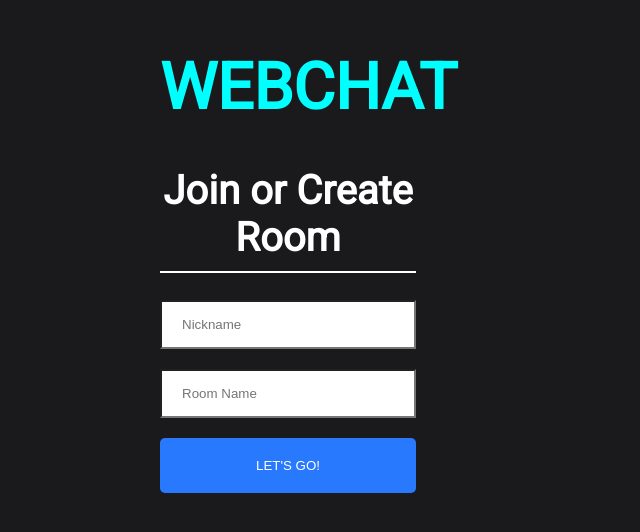
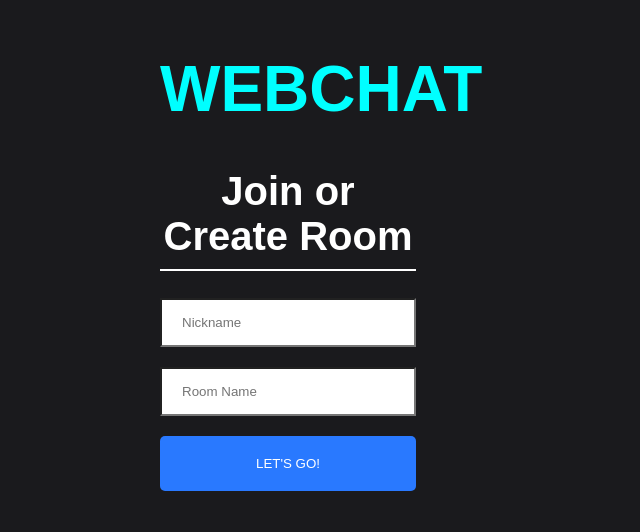
Before and after one commit to Senophyx/pocket-chat-client, a React (Create React App) app: page / in a window 1280 px wide. Shown: the part 150-682 px from the top of the page, without its empty margins (352-992 px from the left). Built offline with nearby package versions, Linux system fonts and the light colour scheme.

Commit message:
Update Join.css

```diff
--- a/src/components/Join/Join.css
+++ b/src/components/Join/Join.css
@@ -1,5 +1,5 @@
 html, body {
-  font-family: 'Roboto', sans-serif;
+  font-family: 'OCR A Std', sans-serif;
   padding: 0;
   margin: 0;
 }
```
